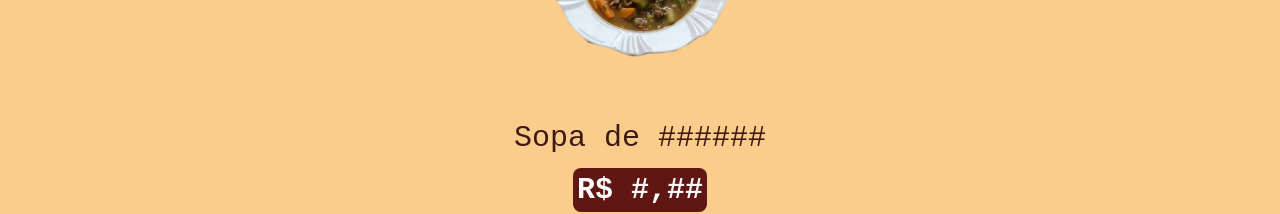
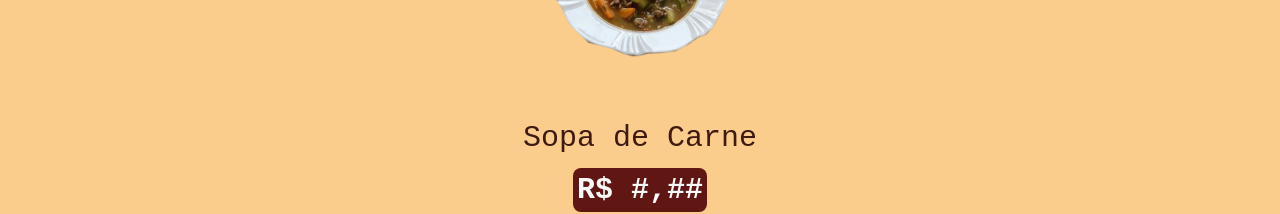
Before and after one commit to sauba/spa-comedoria-emporio-brisa, a Next.js app: page / in a window 1280 px wide. Shown: the part 1360-1574 px from the top of the page. Built offline with nearby package versions, Linux system fonts and the light colour scheme.

Commit message:
Update: Footer and Add Sopa de carne Text

```diff
--- a/src/components/CardapioSopas/index.tsx
+++ b/src/components/CardapioSopas/index.tsx
@@ -22,7 +22,7 @@ export default function CardapioSopas() {
       </span>
 
       <span className={`w-full flex flex-col text-center justify-center xl:justify-center items-center gap-3`}>
-        <span className={`text-xl lg:text-2xl xl:text-3xl 2xl:text-4xl font-pt-mono`}>Sopa de ######</span>
+        <span className={`text-xl lg:text-2xl xl:text-3xl 2xl:text-4xl font-pt-mono`}>Sopa de Carne</span>
         <span className={`text-xl lg:text-2xl xl:text-3xl 2xl:text-4xl p-1 font-pt-mono font-bold rounded-lg bg-own-brown text-zinc-50`}>R$ #,##</span>
       </span>
     </div>
--- a/src/components/Footer/index.tsx
+++ b/src/components/Footer/index.tsx
@@ -80,7 +80,7 @@ export default function Footer() {
             </span>
           </div>
         </div>
-        <p className="relative font-bad-script text-center text-zinc-800 z-40">© 2024 Todos os direitos reservados.</p>
+        <p className="relative font-bad-script text-center text-zinc-800 z-40 xs:text-[8px] xl:text-[12px]">Comedoria Empório Brisa © 2024 Todos os direitos reservados.</p>
       </div>
     </footer>
   )
```
